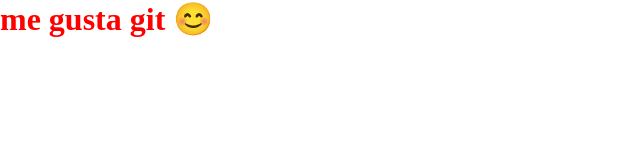
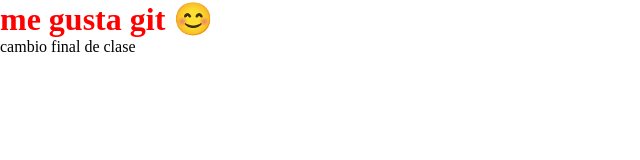
Before and after one commit to montydavid/mypage, a plain HTML site: page index.html in a window 1280 px wide. Shown: the whole page, without its empty margins (0-640 px from the left). Drawn offline with Linux system fonts and the light colour scheme.

Commit message:
marcha final

```diff
--- a/index.html
+++ b/index.html
@@ -6,6 +6,7 @@
     <link rel="stylesheet" href="./css.css">
     <title>Mi super pagina</title>
     <h1>me gusta git 😊</h1>
+    cambio final de clase
 </head>
 <body>
 
```
